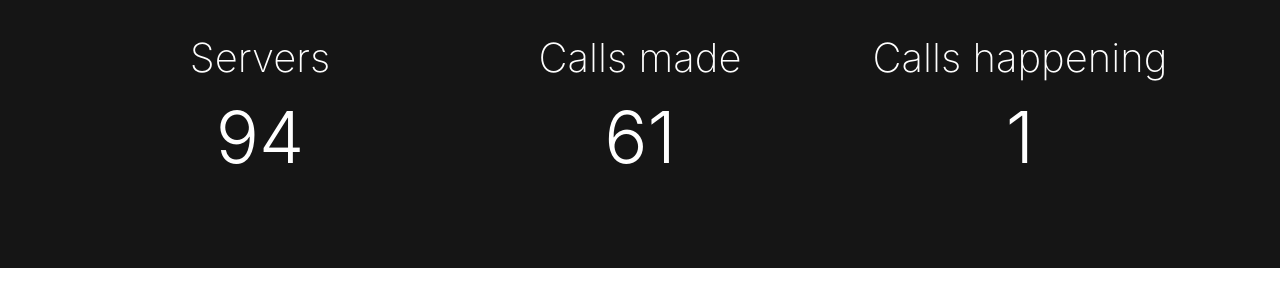
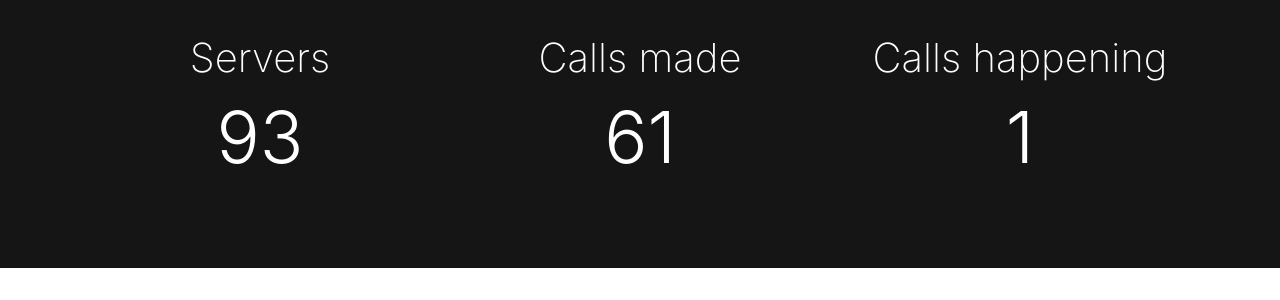
Before and after one commit to tumblenet/tnphone.tumblenet.ga, a Jekyll site: the page built from index.html, in a window 1280 px wide and 900 px high, scrolled down 443 px. Shown: the part 167-467 px from the top of the window. Built offline with Jekyll 4.4.1, drawn with Linux system fonts in a browser that asks for light colours; nearby versions of some CDN libraries.

Commit message:
Update Phones feed

```diff
--- a/_data/phones.json
+++ b/_data/phones.json
@@ -1,5 +1,5 @@
 {
 	"callsMade": 61,
-	"servers": 94,
+	"servers": 93,
 	"currentCalls": 1
 }
```
